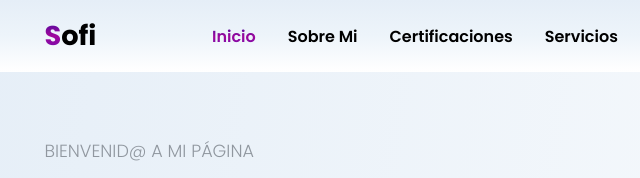
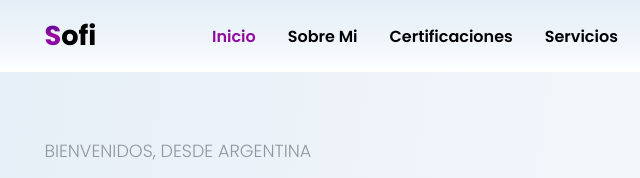
Before and after one commit to sofiasotogss/PortafolioSofiaSoto, a plain HTML site: page index.html in a window 1280 px wide. Shown: the top 178 px of the page, 58-698 px from the left. Drawn offline with nearby package versions, Linux system fonts and the light colour scheme.

Commit message:
Update index.html

```diff
--- a/index.html
+++ b/index.html
@@ -32,7 +32,7 @@
 
     <section class="home" id="home">
         <div class="hero-info">
-            <h3>Bienvenid@ a mi página</h3>
+            <h3>Bienvenidos, desde Argentina</h3>
             <h1>Soy Sofía Soto</h1>
 
             <div class="text-animate">
```
